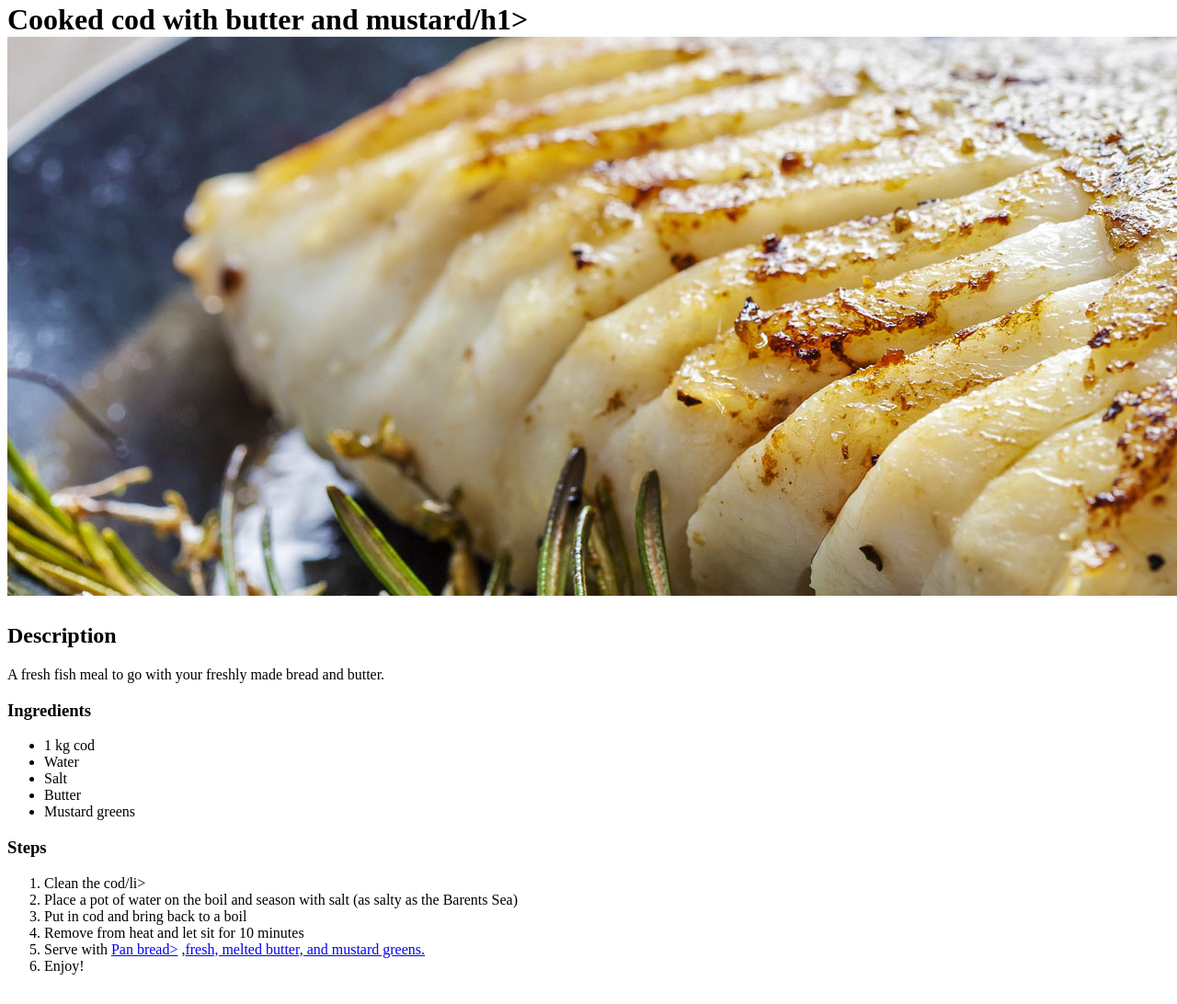
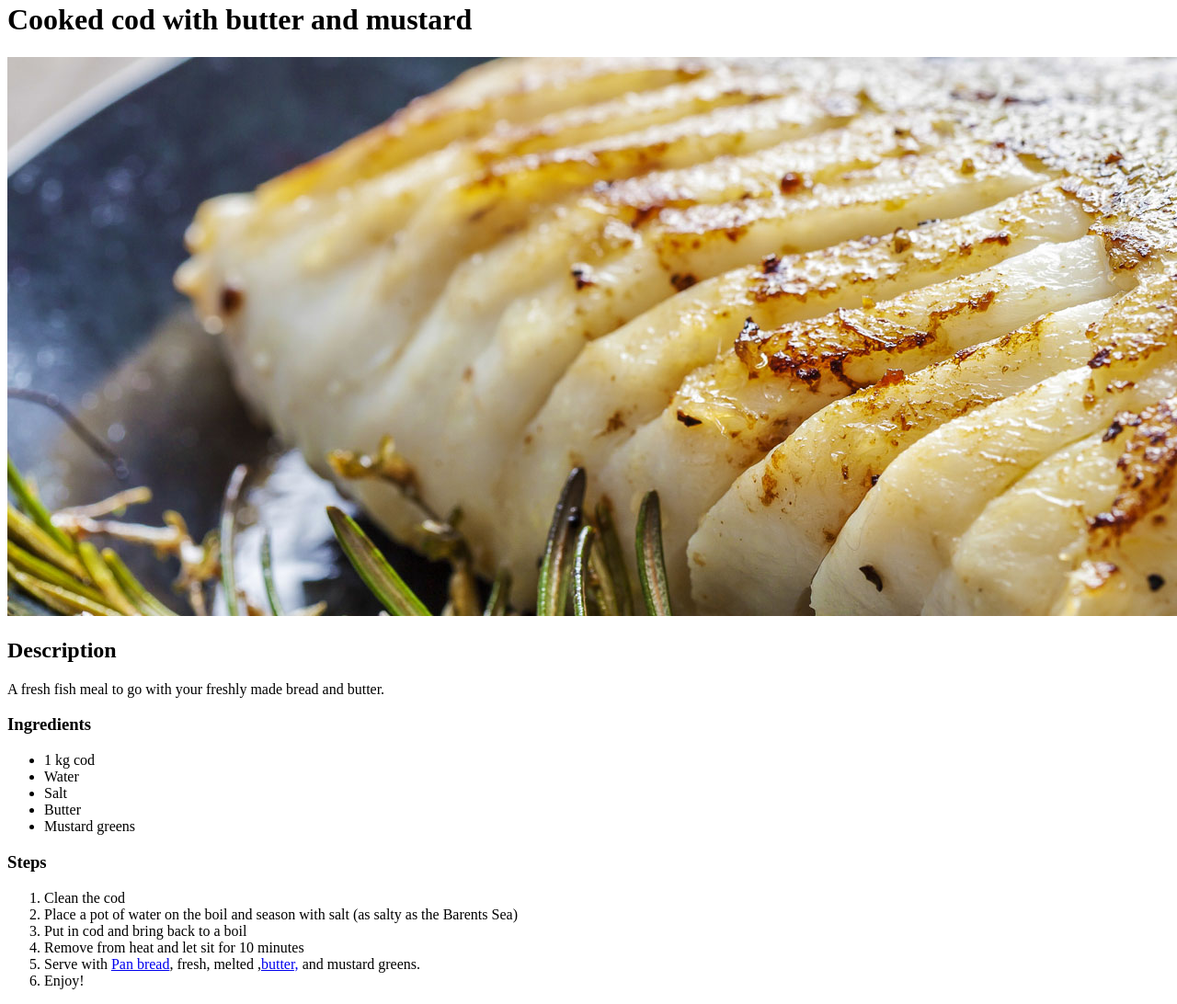
Before and after one commit to catnnemo/odin-recipes, a plain HTML site: page recipes/cod.html in a window 1280 px wide. Shown: the part 18-1110 px from the top of the page at 92% size. Drawn offline with Linux system fonts and the light colour scheme.

Commit message:
Fix typos

```diff
--- a/recipes/cod.html
+++ b/recipes/cod.html
@@ -7,7 +7,7 @@
     <title>Ölandish frying pan bread</title>
 </head>
 <body>
-    <h1>Cooked cod with butter and mustard/h1>
+    <h1>Cooked cod with butter and mustard</h1>
     <img src="../img/cod.jpg">
     <h2>Description</h2>
     <p>A fresh fish meal to go with your freshly made bread and butter.
@@ -22,12 +22,12 @@
     </ul>
     <h3>Steps</h3>
     <ol>
-        <li>Clean the cod/li>
+        <li>Clean the cod</li>
         <li>Place a pot of water on the boil and season with salt (as salty as the Barents Sea)</li>
         <li>Put in cod and bring back to a boil</li>
         <li>Remove from heat and let sit for 10 minutes</li>
-        <li>Serve with <a href="../recipes/frying-pan-bread.html">Pan bread></a>
-        ,<a href="../recipes/butter.html">fresh, melted butter, and mustard greens.</a></li>
+        <li>Serve with <a href="../recipes/frying-pan-bread.html">Pan bread</a>, fresh, melted
+        ,<a href="../recipes/butter.html">butter,</a> and mustard greens.</li>
         <li>Enjoy!</li>
     </ol>
 
```
